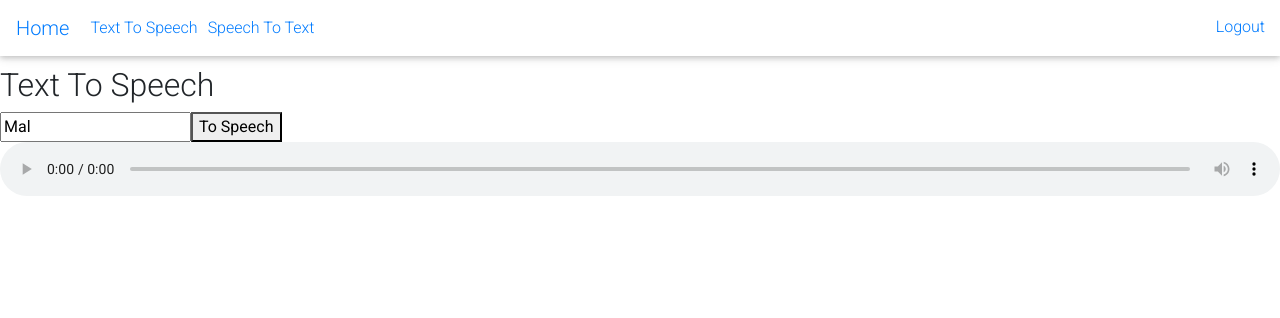
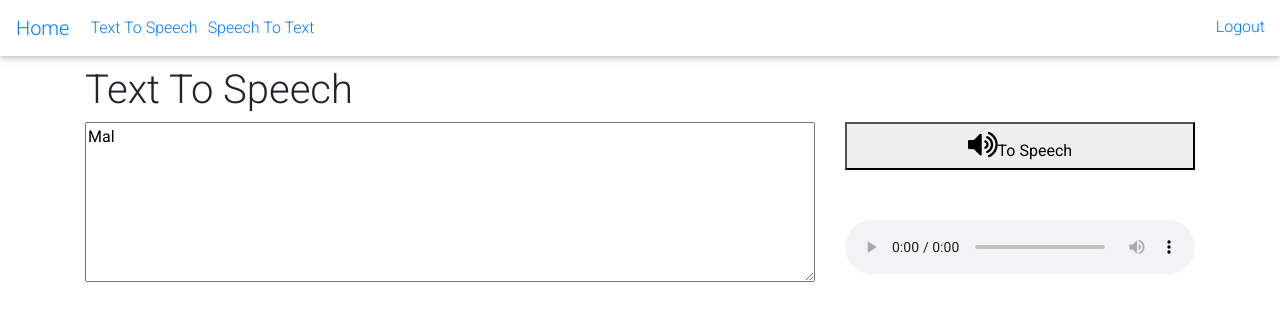
Before and after one commit to SJSUSpring2020-CMPE272/Communicator, a React (Create React App) app: page /text-to-speech in a window 1280 px wide. Shown: the top 318 px of the page. Built offline with nearby package versions, Linux system fonts and the light colour scheme; no server answers; sample sign-in values are in the browser's storage.

Commit message:
read me changes

```diff
--- a/src/TextToSpeech/index.js
+++ b/src/TextToSpeech/index.js
@@ -1,5 +1,5 @@
 import React, { Component } from "react";
-import {Node_API_URL} from '../Constants'
+import { Node_API_URL } from "../Constants";
 const voices = [
   {
     name: "en-US_MichaelV3Voice",
@@ -11,9 +11,9 @@ const voices = [
       "https://stream.watsonplatform.net/text-to-speech/api/v1/voices/en-US_MichaelV3Voice",
     supported_features: {
       voice_transformation: false,
-      custom_pronunciation: true
+      custom_pronunciation: true,
     },
-    description: "Michael: American English male voice. Dnn technology."
+    description: "Michael: American English male voice. Dnn technology.",
   },
   {
     name: "en-US_AllisonV3Voice",
@@ -25,10 +25,10 @@ const voices = [
       "https://stream.watsonplatform.net/text-to-speech/api/v1/voices/en-US_AllisonV3Voice",
     supported_features: {
       voice_transformation: false,
-      custom_pronunciation: true
+      custom_pronunciation: true,
     },
-    description: "Allison: American English female voice. Dnn technology."
-  }
+    description: "Allison: American English female voice. Dnn technology.",
+  },
 ];
 export default class TextToSpeech extends Component {
   constructor(props) {
@@ -36,7 +36,7 @@ export default class TextToSpeech extends Component {
     this.state = {
       voice: voices[1], // Allison v3 is the first voice
       error: null, // the error from calling /classify
-      text: "Mal" // default text
+      text: "Mal", // default text
     };
     this.audioElementRef = React.createRef();
   }
@@ -65,13 +65,13 @@ export default class TextToSpeech extends Component {
   onAudioLoaded = () => {
     this.setState({ hasAudio: true });
   };
-  textChange = e => {
+  textChange = (e) => {
     this.setState({ text: e.target.value });
   };
   onTextChange(event) {
     this.setState({ text: event.target.value });
   }
-  speak = e => {
+  speak = (e) => {
     const { text } = this.state;
 
     const audio = this.audioElementRef.current;
@@ -84,10 +84,22 @@ export default class TextToSpeech extends Component {
   render() {
     const { text, hasAudio } = this.state;
     return (
-      <div>
-        <h2>Text To Speech</h2>
-        <input name="text" value={text} onChange={this.textChange} />
-        <button onClick={this.speak}>To Speech</button>
+      <div className='container'>
+        <h1>Text To Speech</h1>
+        <div className="row">
+          <div className="col-sm-8">
+            <textarea name="text" value={text} onChange={this.textChange} />
+          </div>
+
+          <div className="col-sm-4">
+            <div className="row">
+              <div className="col-sm-12">
+                <button onClick={this.speak} className="webcam-controls" style={{marginBottom:'50px'}}>
+                  <i class="fa fa-volume-up fa-2x icons"></i>
+                  To Speech
+                </button>
+              </div>
+              <div className="col-sm-12">
                 <audio
                   ref={this.audioElementRef}
                   autoPlay
@@ -98,6 +110,10 @@ export default class TextToSpeech extends Component {
                   Your browser does not support the audio element.
                 </audio>
               </div>
+            </div>
+          </div>
+        </div>
+      </div>
     );
   }
 }
--- a/src/webcam/index.js
+++ b/src/webcam/index.js
@@ -57,7 +57,7 @@ const WebcamCapture = () => {
   }, [webcamRef]);
 
   return (
-    <>
+    <div >
       <h1>SIGN LANGUAGE INTERPRETER</h1>
       <div className="row">
         {toggleCam && (
@@ -165,7 +165,7 @@ const WebcamCapture = () => {
           </div>
         </div>
       </div>
-    </>
+    </div>
   );
 };
 
```
Also changed, not shown: 1 other file (tests, documents, lock files or other folders). Lines whose indentation alone changed are shown as unchanged.
